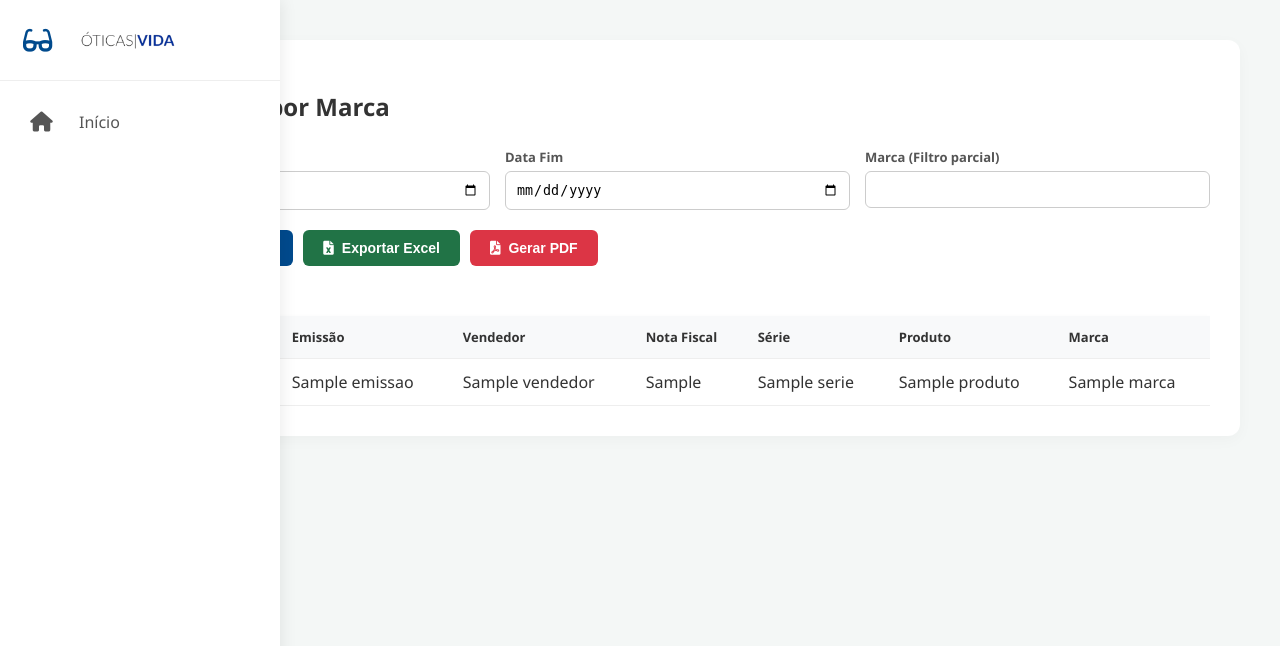
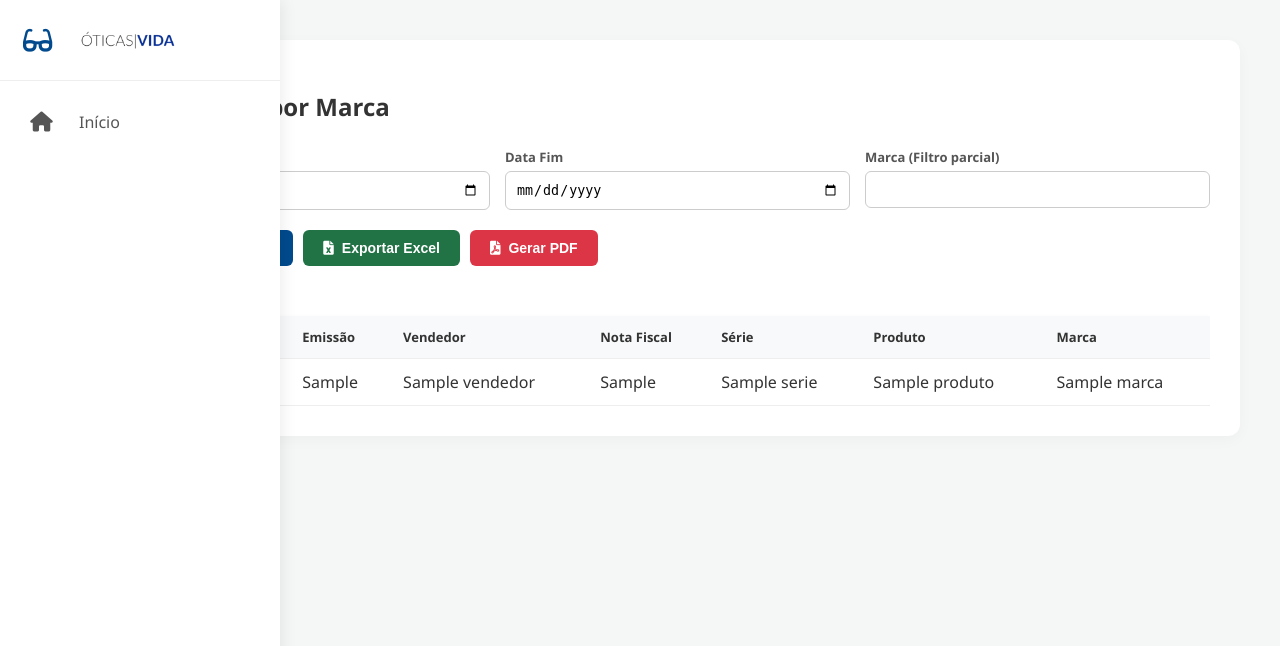
Before and after one commit to OticaVida/portal_relatorios_vida, a Django app: template relatorios/templates/relatorios/vendas_marca.html in a window 1280 px wide. Shown: the top 646 px of the page. Run offline with Django 5.2, Linux system fonts and the light colour scheme; the template is opened without the code that fills it: most values are stand-ins (such as "Sample title", 1, 10 or a date in 2020).

Commit message:
Ajustes finais

```diff
--- a/relatorios/templates/relatorios/vendas_marca.html
+++ b/relatorios/templates/relatorios/vendas_marca.html
@@ -73,7 +73,7 @@
                 {% for item in resultados %}
                 <tr>
                     <td>{{ item.FILIAL }}</td>
-                    <td>{{ item.EMISSAO }}</td>
+                    <td>{{ item.DATA_EMISSAO }}</td>
                     <td>{{ item.VENDEDOR }}</td>
                     <td>{{ item.NOTA_FISCAL }}</td>
                     <td>{{ item.SERIE }}</td>
--- a/relatorios/views.py
+++ b/relatorios/views.py
@@ -294,7 +294,7 @@ def relatorio_vendas_marca(request):
                 for item in resultados:
                     ws.append([
                         item['FILIAL'],
-                        item['EMISSAO'],
+                        item['DATA_EMISSAO'],
                         item['VENDEDOR'],
                         item['NOTA_FISCAL'],
                         item['SERIE'],
```
